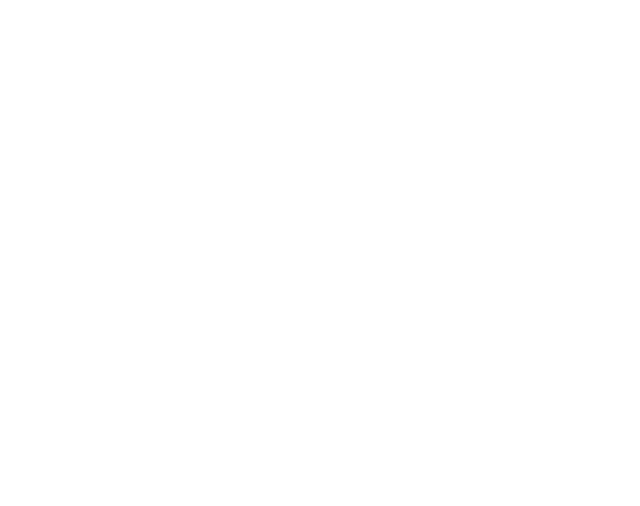
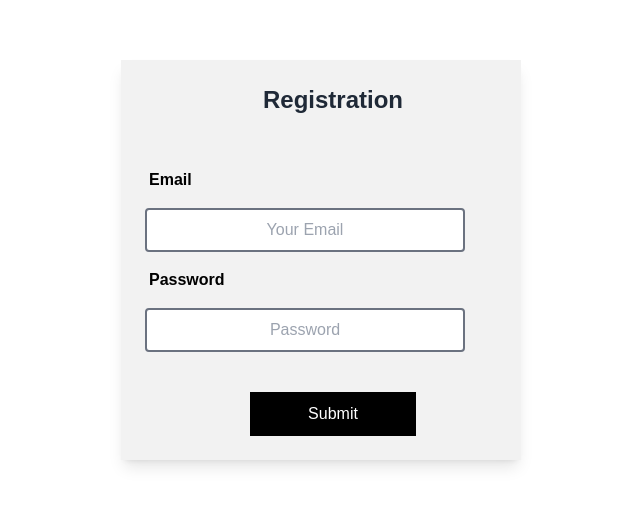
Before and after one commit to MdNadiruzzamanNibras/flavorsome, a Next.js app: page /login in a window 1280 px wide. Shown: the part 140-646 px from the top of the page, without its empty margins (319-959 px from the left). Built offline with nearby package versions, Linux system fonts and the light colour scheme; no server answers.

Commit message:
change book a table

```diff
--- a/package.json
+++ b/package.json
@@ -17,6 +17,7 @@
     "next": "13.5.4",
     "react": "^18",
     "react-dom": "^18",
+    "react-firebase-hooks": "^5.1.1",
     "react-icons": "^4.11.0",
     "react-rating": "^2.0.5",
     "react-toastify": "^9.1.3",
--- a/src/Component/Home/BookTable.js
+++ b/src/Component/Home/BookTable.js
@@ -1,33 +1,63 @@
-  import { ToastContainer, toast } from 'react-toastify';
+  import auth from '@/firebase/firebase.config';
+import { useEffect } from 'react';
+import { useState } from 'react';
+import { useAuthState } from 'react-firebase-hooks/auth';
+import { ToastContainer, toast } from 'react-toastify';
 import 'react-toastify/dist/ReactToastify.css'
 
 const BookTable = () => {
-    const handleBook = () => {
+     const [selectedDate, setSelectedDate] = useState('');
+   const [user] = useAuthState(auth);
+    useEffect(() => {
+        const today = new Date();
+        const futureDate = new Date();
+
+
+
+        const formattedDate = futureDate.toISOString().split('T')[0];
+
+        setSelectedDate(formattedDate);
+    }, []);
+
+     const handleBook = (e) => {
+        e.preventDefault();
+        const email = e?.target?.email?.value;
+        const schedule = e?.target?.schedule?.value;
+        const date = e?.target?.date?.value;
+        const person = e?.target?.person?.value;
+        console.log(email, schedule, date, person, 'handlebook');
         toast.success("book a table");
-    }
+    };
     return (
         <div className="container mx-auto">
              <div className="bg-gray-700 px-8 py-4  rounded-lg">
             <h1 className='text-center text-4xl mt-4 text-white font-bold'>Book A Table</h1>
-             <div  className="   lg:h-24  lg:flex lg:justify-between items-center my-7 ">
+             <form onSubmit={handleBook}  className="   lg:h-24  lg:flex lg:justify-between items-center my-7 ">
             <div className='flex justify-center lg:flex-none my-2 lg:my-0'>
-                <input type="text" placeholder="Enter you email" className="border-b-2 rounded-lg px-5 py-2 focus:outline-none" />
+                <input type="text" name='email'  value={user?.email} placeholder="Enter you email" className="border-b-2 rounded-lg px-5 py-2 focus:outline-none" />
             </div>
             <div className='flex justify-center lg:flex-none my-2 lg:my-0'>
-                <select name="schedule" className="border-b-2 w-30 px-5 rounded-lg py-2 focus:outline-none focus:" >
-  <option value="">1 Person</option>
-  <option value="">2 Persons</option>
-  <option value="">3 Persons</option>
-  <option value="">4 Persons</option>
-  <option value="">5 Persons</option>
-  <option value="">6 Persons</option>
-  <option value="">7 Persons</option>
+                <select name="person" className="border-b-2 w-30 px-5 rounded-lg py-2 focus:outline-none focus:" >
+  <option value="1 Person">1 Person</option>
+  <option value="2 Persons">2 Persons</option>
+  <option value="3 Persons">3 Persons</option>
+  <option value="4 Persons">4 Persons</option>
+  <option value="5 Persons">5 Persons</option>
+  <option value="6 Persons">6 Persons</option>
+  <option value="7 Persons">7 Persons</option>
 
 </select>
             </div>
-            <div className='flex justify-center lg:flex-none my-2 lg:my-0'>
-                <input type="date" name="date" placeholder="" id="" className="border-b-2 rounded-lg w-30 px-5 py-2 focus:outline-none focus:"/>
-           </div>
+             <div className='flex justify-center lg:flex-none my-2 lg:my-0'>
+                        <input
+                            type="date"
+                            name="date"
+                            value={selectedDate}
+                            min={selectedDate}
+                            className="border-b-2 rounded-lg w-30 px-5 py-2 focus:outline-none focus:"
+                            onChange={(e) => setSelectedDate(e.target.value)}
+                        />
+                    </div>
 
             <div className='flex justify-center lg:flex-none my-2 lg:my-0'>
                 <select name="schedule" className="border-b-2 px-5 py-2 rounded-lg  w-30 focus:outline-none" >
@@ -53,10 +83,10 @@ const BookTable = () => {
             </div>
                     <div className='flex justify-center lg:flex-none my-2 lg:my-0'>
                         <button className="py-2 px-6  rounded btn text-lg
-                    font-semibold " style={{ backgroundColor: "#c8a97e", color: "whitesmoke", }} onClick={handleBook}>Book A Table</button>
+                    font-semibold " style={{ backgroundColor: "#c8a97e", color: "whitesmoke", }} type='submit'>Book A Table</button>
                     </div>
                      <ToastContainer />
-        </div>
+        </form>
        </div>
        </div>
     );
--- a/src/Component/layout/RootLayout.js
+++ b/src/Component/layout/RootLayout.js
@@ -38,6 +38,10 @@ const RootLayout = ({ children }) => {
          <Link href="/menu">
               Menu</Link>
       </li>
+      <li className="ml-4">
+         <Link href="/login">
+              Login</Link>
+      </li>
 
             </ul>
             </div>
--- a/src/pages/login/index.js
+++ b/src/pages/login/index.js
@@ -1,9 +1,58 @@
+import auth from "@/firebase/firebase.config";
+import { useRouter } from "next/navigation";
+import { useSignInWithEmailAndPassword } from "react-firebase-hooks/auth";
 
 
 const Login = () => {
+    const [
+      signInWithEmailAndPassword,
+      user,
+      loading,
+      error,
+
+    ] = useSignInWithEmailAndPassword(auth);
+
+    const handleSubmit = (e) => {
+        e.preventDefault();
+
+        const email = e.target.email.value;
+        const password = e.target.password.value;
+
+       signInWithEmailAndPassword(email, password)
+    };
+      const router = useRouter();
+    const location = router?.query?.from || '/';
+    if (user) {
+    router.replace(location);
+  }
+    console.log(user,
+      loading,
+      error,);
     return (
-        <div>
+         <div className="flex justify-center items-center h-screen">
+            <div className="lg:w-[400px] bg-base-200 shadow-lg py-6 pl-6">
+                <h2 className="text-center text-2xl mb-11 font-bold">Registration</h2>
+                <form onSubmit={handleSubmit}>
 
+                    <div className="flex flex-col">
+            <label className="label">
+              <span className="text-base text-black font-bold">Email</span>
+            </label>
+            <input type="email" required placeholder="Your Email" name="email" className="text-center py-2 w-80 my-2 focus:outline-none rounded border-gray-500 border-2 "  />
+
+          </div>
+                    <div className="flex flex-col">
+            <label className="label">
+              <span className="text-base text-black font-bold">Password</span>
+            </label>
+            <input type="password" name="password" required placeholder="Password" className="text-center py-2 w-80 my-2 focus:outline-none rounded border-gray-500 border-2 "  />
+
+                    </div>
+                    <div className="flex justify-center">
+            <input  className="px-14 cursor-pointer py-2 border-2 border-black  text-white mt-8 bg-black hover:text-black hover:bg-white" type="submit" />
+          </div>
+                </form>
+            </div>
         </div>
     );
 };
--- a/src/pages/login/registration.js
+++ b/src/pages/login/registration.js
@@ -1,36 +1,85 @@
-
+import auth from '@/firebase/firebase.config';
+import { useRouter } from 'next/navigation';
+import { useCreateUserWithEmailAndPassword, useUpdateProfile,  } from 'react-firebase-hooks/auth';
+import { ToastContainer, toast } from 'react-toastify';
+import 'react-toastify/dist/ReactToastify.css'
 
 const Registration = () => {
+    const [updateProfile, updating, UpError] = useUpdateProfile(auth);
+    const [
+      createUserWithEmailAndPassword,
+      user,
+      loading,
+      error,
+
+    ] = useCreateUserWithEmailAndPassword(auth);
+    const router = useRouter();
+   const location = router?.query?.from || '/';
+     const handleSubmit =async (e) => {
+        e.preventDefault();
+        const name = e.target.name.value;
+        const email = e.target.email.value;
+        const password = e.target.password.value;
+         console.log(name, email, password);
+         const user= { name : name,
+                    email: email
+    }
+    fetch('http://localhost:5000/user',{
+            method:'POST',
+            headers:{
+                'Content-Type': 'application/json'
+            },
+            body:JSON.stringify(user)
+    })
+      .then(res => res.json())
+      .then(data => {
+      console.log(data,"33 line data");
+            if(data.insertedId){
+                toast.success('user create')
+
+            }
+            else{
+               toast.error('Oh no try again later')
+            }
+        })
+         await createUserWithEmailAndPassword(email, password)
+    await updateProfile({ displayName : name});
+    };
+     if (user) {
+    router.replace(location);
+  }
+
     return (
         <div className="flex justify-center items-center h-screen">
-            <div className="w-96 bg-base-200 shadow-lg py-6 px-6">
+            <div className="lg:w-[400px] bg-base-200 shadow-lg py-6 pl-6">
                 <h2 className="text-center text-2xl mb-11 font-bold">Registration</h2>
-                <form >
+                <form onSubmit={handleSubmit}>
                     <div className="flex flex-col">
             <label className="label">
               <span className="text-base text-black font-bold">Name</span>
             </label>
-            <input type="text" required placeholder="Your Name" className="text-center py-2 w-72 my-2 focus:outline-none rounded border-gray-500 border-2 "  />
+            <input type="text" required placeholder="Your Name" name="name" className="text-center py-2 w-80 my-2 focus:outline-none rounded border-gray-500 border-2 "  />
 
           </div>
                     <div className="flex flex-col">
             <label className="label">
-              <span className="text-base text-black font-bold">Name</span>
+              <span className="text-base text-black font-bold">Email</span>
             </label>
-            <input type="email" required placeholder="Your Email" className="text-center py-2 w-72 my-2 focus:outline-none rounded border-gray-500 border-2 "  />
+            <input type="email" required placeholder="Your Email" name="email" className="text-center py-2 w-80 my-2 focus:outline-none rounded border-gray-500 border-2 "  />
 
           </div>
                     <div className="flex flex-col">
             <label className="label">
-              <span className="text-base text-black font-bold">Name</span>
+              <span className="text-base text-black font-bold">Password</span>
             </label>
-            <input type="password" required placeholder="Password" className="text-center py-2 w-72 my-2 focus:outline-none rounded border-gray-500 border-2 "  />
+            <input type="password" name="password" required placeholder="Password" className="text-center py-2 w-80 my-2 focus:outline-none rounded border-gray-500 border-2 "  />
 
                     </div>
                     <div className="flex justify-center">
-            <input className="px-14 cursor-pointer py-2 border-2 border-black  text-white mt-8 bg-black hover:text-black hover:bg-white" type="submit" />
+            <input  className="px-14 cursor-pointer py-2 border-2 border-black  text-white mt-8 bg-black hover:text-black hover:bg-white" type="submit" />
           </div>
                 </form>
+                <ToastContainer/>
             </div>
         </div>
     );
```
Also changed, not shown: 1 other file (tests, documents, lock files or other folders).
